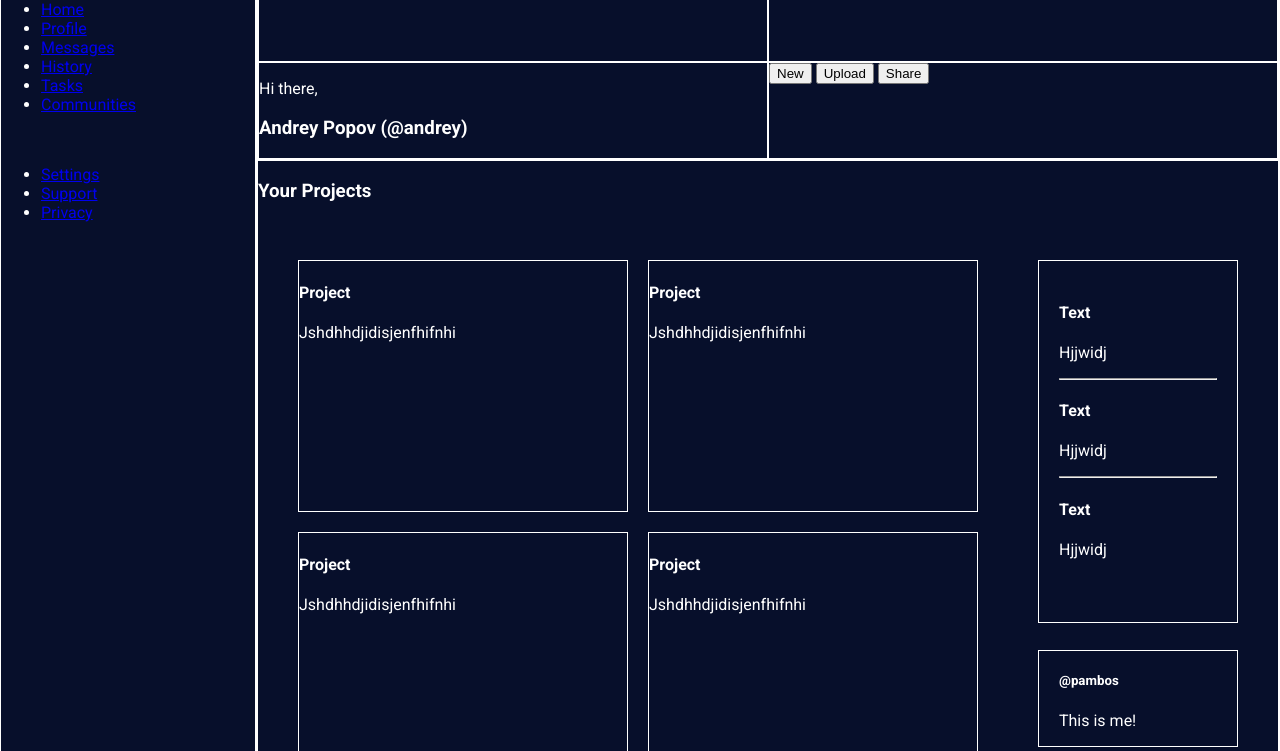
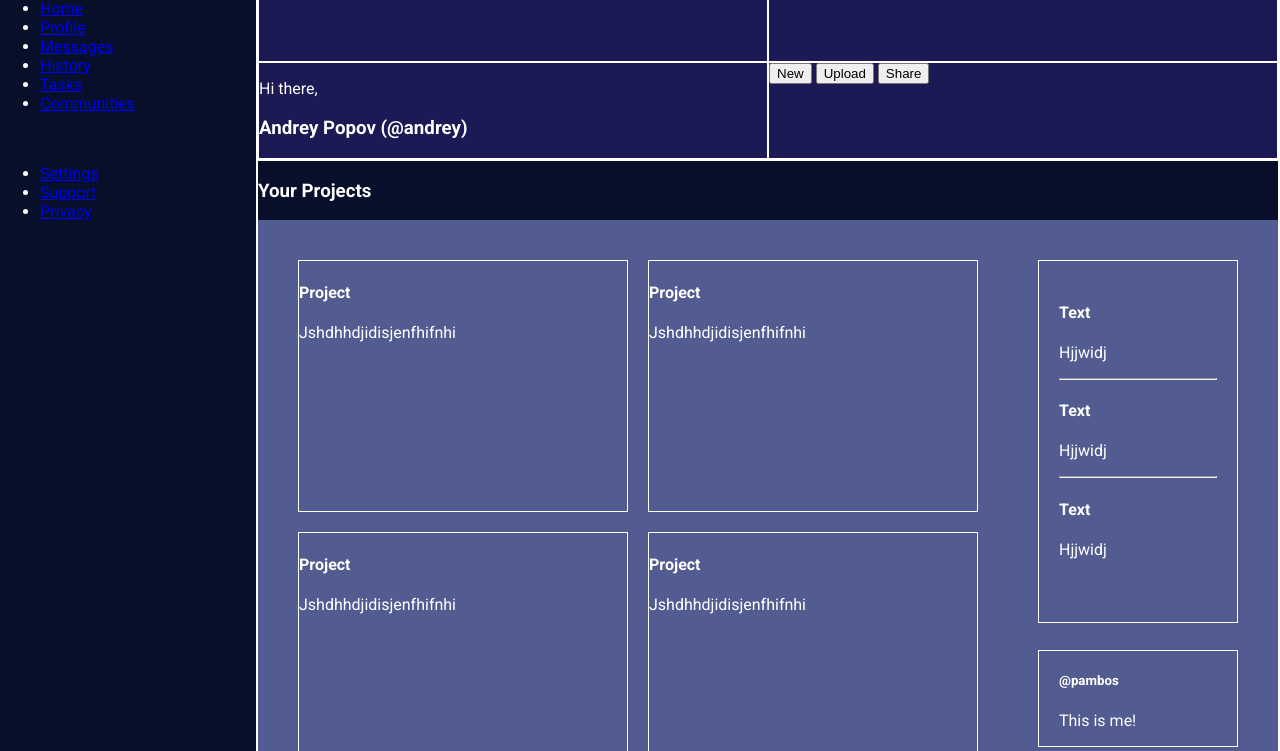
Before and after one commit to ArtemiiHH/admin-dashboard, a plain HTML site: page index.html in a window 1280 px wide. Shown: the part 36-787 px from the top of the page. Drawn offline with Linux system fonts and the light colour scheme.

Commit message:
Add bg colors

```diff
--- a/styles.css
+++ b/styles.css
@@ -31,7 +31,8 @@ body {
 
 /* Sidebar */
 .sidebar {
-  border: var(--border);
+  /* border: var(--border); */
+  background-color: var(--color-bg);
 }
 
 .content {
@@ -43,6 +44,7 @@ body {
 /* Header */
 .header div {
     border: var(--border);
+    background-color: var(--secondary-color);
 }
 
 .header {
@@ -70,6 +72,7 @@ article {
     grid-template-columns: 3fr 1fr;
     padding: 20px;
     gap: 20px;
+    background-color: var(--third-color);
 }
 
 /* Cards */
```
